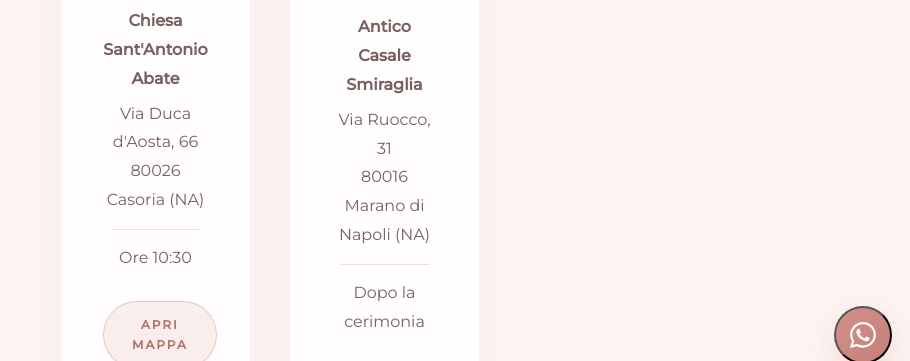
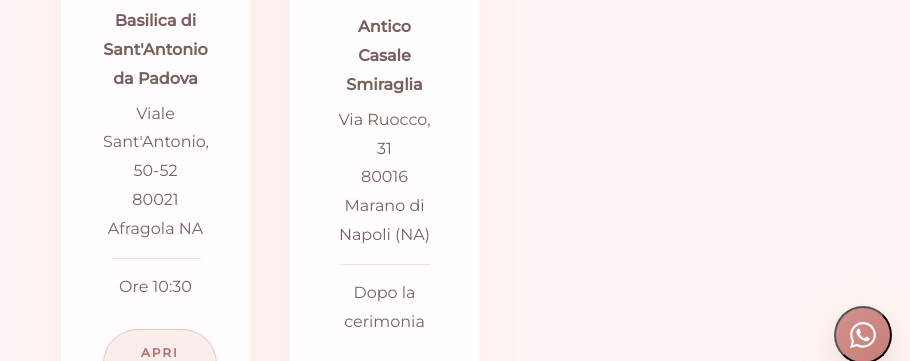
Before and after one commit to fluka89-2022/giada, a plain HTML site: page index.html in a window 1280 px wide. Shown: the part 418-779 px from the top of the page, without its empty margins (370-1280 px from the left). Drawn offline with nearby package versions, Linux system fonts and the light colour scheme.

Commit message:
fix chiesa

```diff
--- a/index.html
+++ b/index.html
@@ -124,15 +124,15 @@ Il Giorno Speciale
 <h3>Cerimonia</h3>
 
 <p class="place">
-Chiesa Sant'Antonio Abate
+Basilica di Sant'Antonio da Padova
 </p>
 
 <p>
-Via Duca d'Aosta, 66
+Viale Sant'Antonio, 50-52
 </p>
 
 <p>
-80026 Casoria (NA)
+80021 Afragola NA
 </p>
 
 <div class="line"></div>
@@ -141,7 +141,7 @@ Via Duca d'Aosta, 66
 Ore 10:30
 </p>
 
-<a class="map-btn" href="https://www.google.com/maps/place/Parrocchia+Sant'Antonio+Abate/@40.9126617,14.2964363,17z/data=!3m1!4b1!4m6!3m5!1s0x133ba9ce020095d7:0x44aa17548e02da09!8m2!3d40.9126577!4d14.2990112!16s%2Fg%2F1td8mry6?entry=ttu&g_ep=EgoyMDI2MDUyNS4wIKXMDSoASAFQAw%3D%3D" target="_blank"> APRI MAPPA </a>
+<a class="map-btn" href="https://www.google.com/maps/place/Pontificia+Basilica+di+Sant'Antonio+da+Padova/@40.9175065,14.3044245,17z/data=!3m2!4b1!5s0x133ba9c7a881745f:0x1dedb0985f9d5e51!4m6!3m5!1s0x133ba9b8b0632ce9:0xa13ef046a1c3ad88!8m2!3d40.9175025!4d14.3069994!16s%2Fg%2F1tf8jksw?entry=ttu&g_ep=EgoyMDI2MDUyNS4wIKXMDSoASAFQAw%3D%3D" target="_blank"> APRI MAPPA </a>
 
 </div>
 
```
